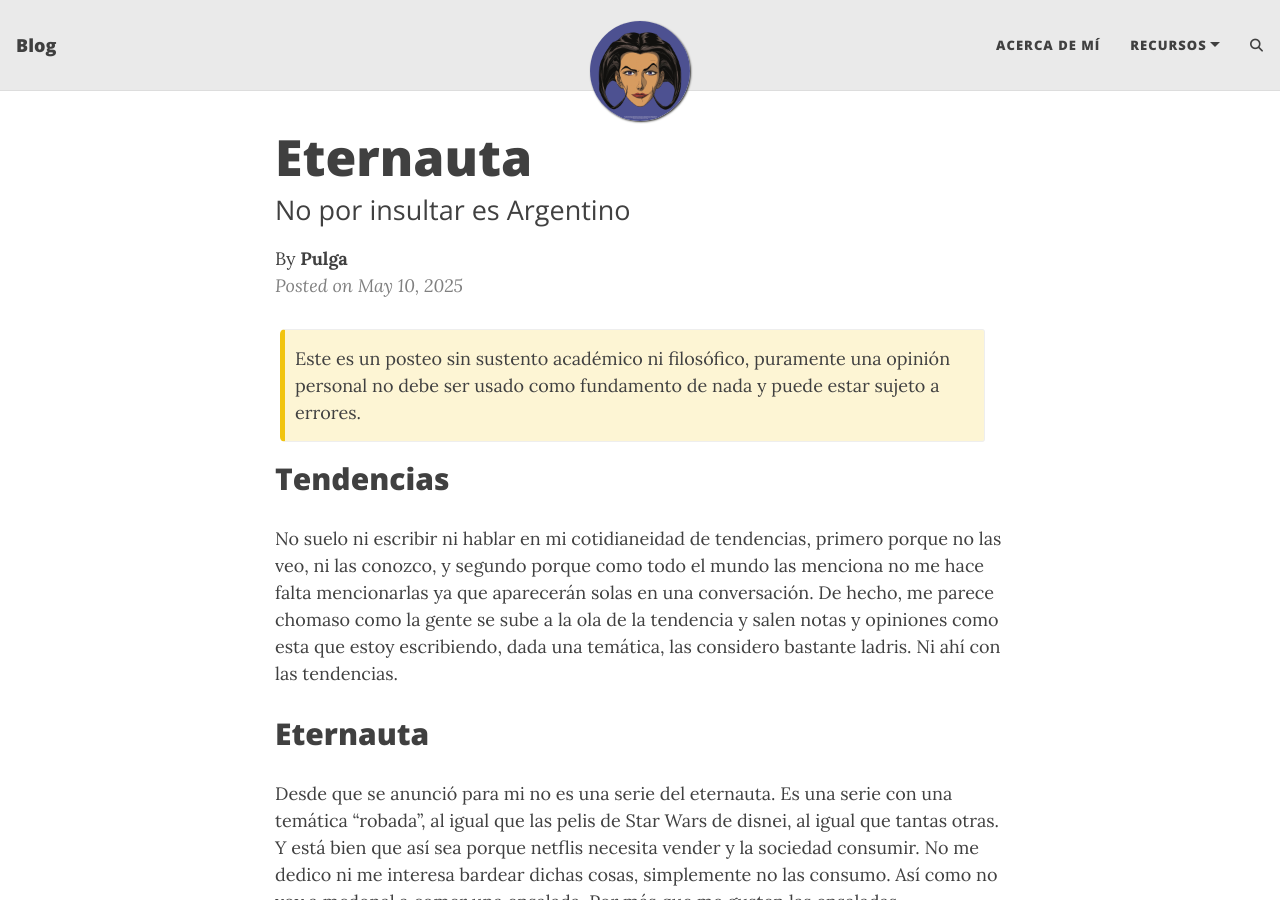
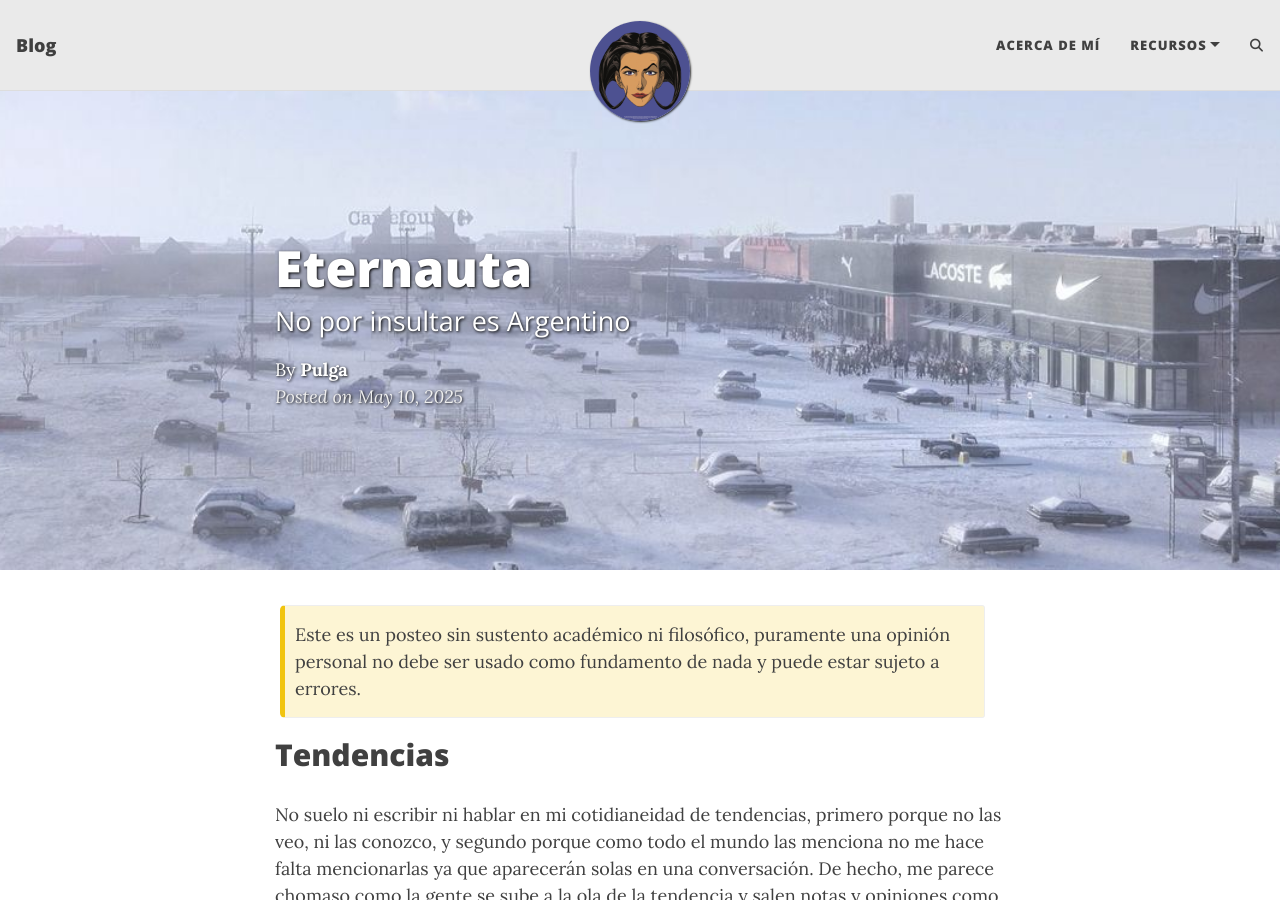
Before and after one commit to Pulga8/pulga8.github.io, a Jekyll site: the page built from _posts/2025-05-10-eternauta.md, in a window 1280 px wide and 900 px high. Built offline with Jekyll 4.4.1, drawn with Linux system fonts in a browser that asks for light colours; comment, search, counter and statistics services are not loaded.

Commit message:
fix img bg

```diff
--- a/_posts/2025-05-10-eternauta.md
+++ b/_posts/2025-05-10-eternauta.md
@@ -3,7 +3,8 @@ layout: post
 title: Eternauta
 subtitle: No por insultar es Argentino
 thumbnail-img: /assets/img/eternauta.jpeg
-share-img: /assets/img/eternauta_bg.jpeg
+cover-img: /assets/img/eternauta_bg.jpeg
+share-img: /assets/img/eternauta.jpeg
 tags: [Eternauta, LLMs]
 author: Pulga
 ---
```
